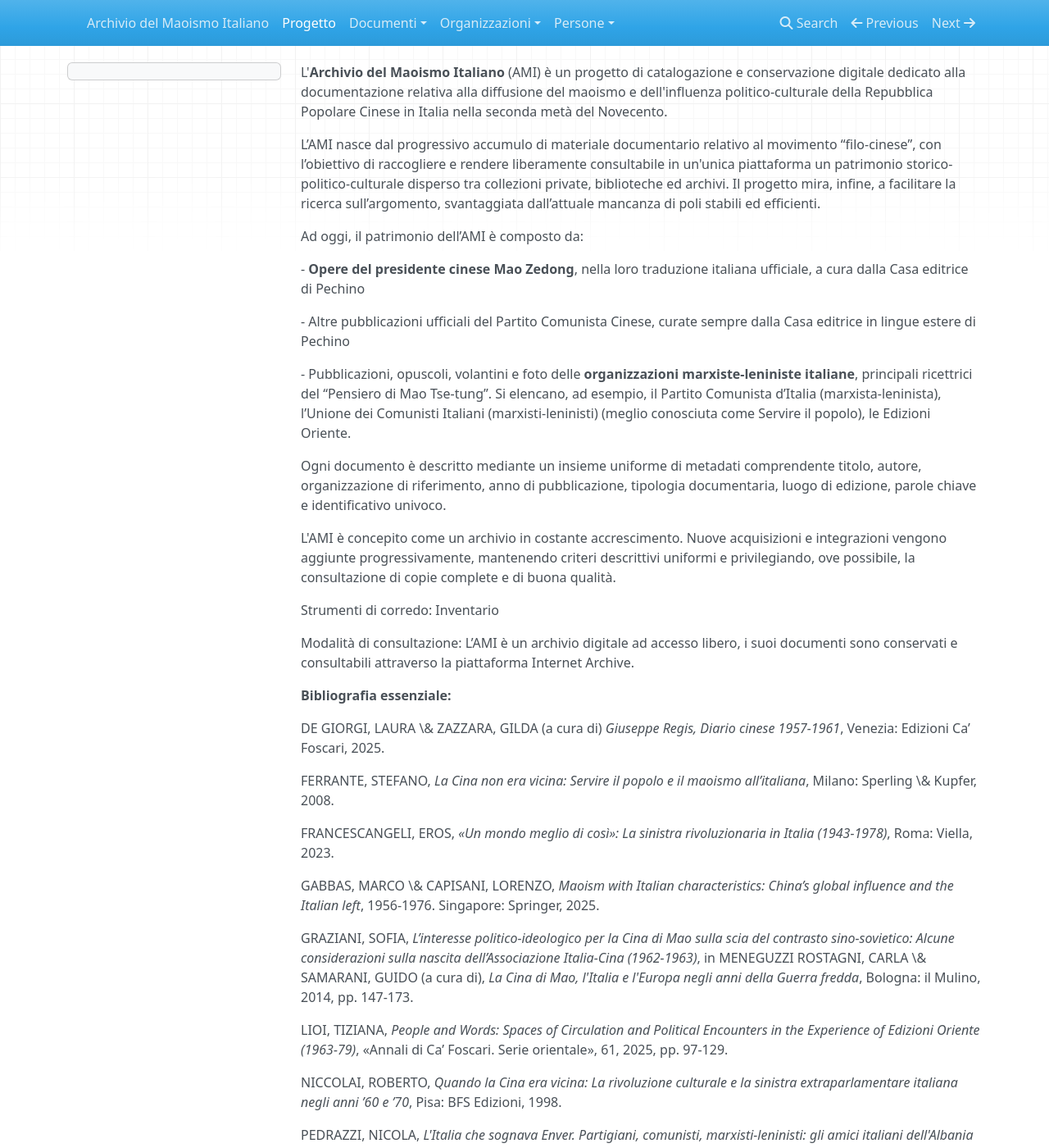
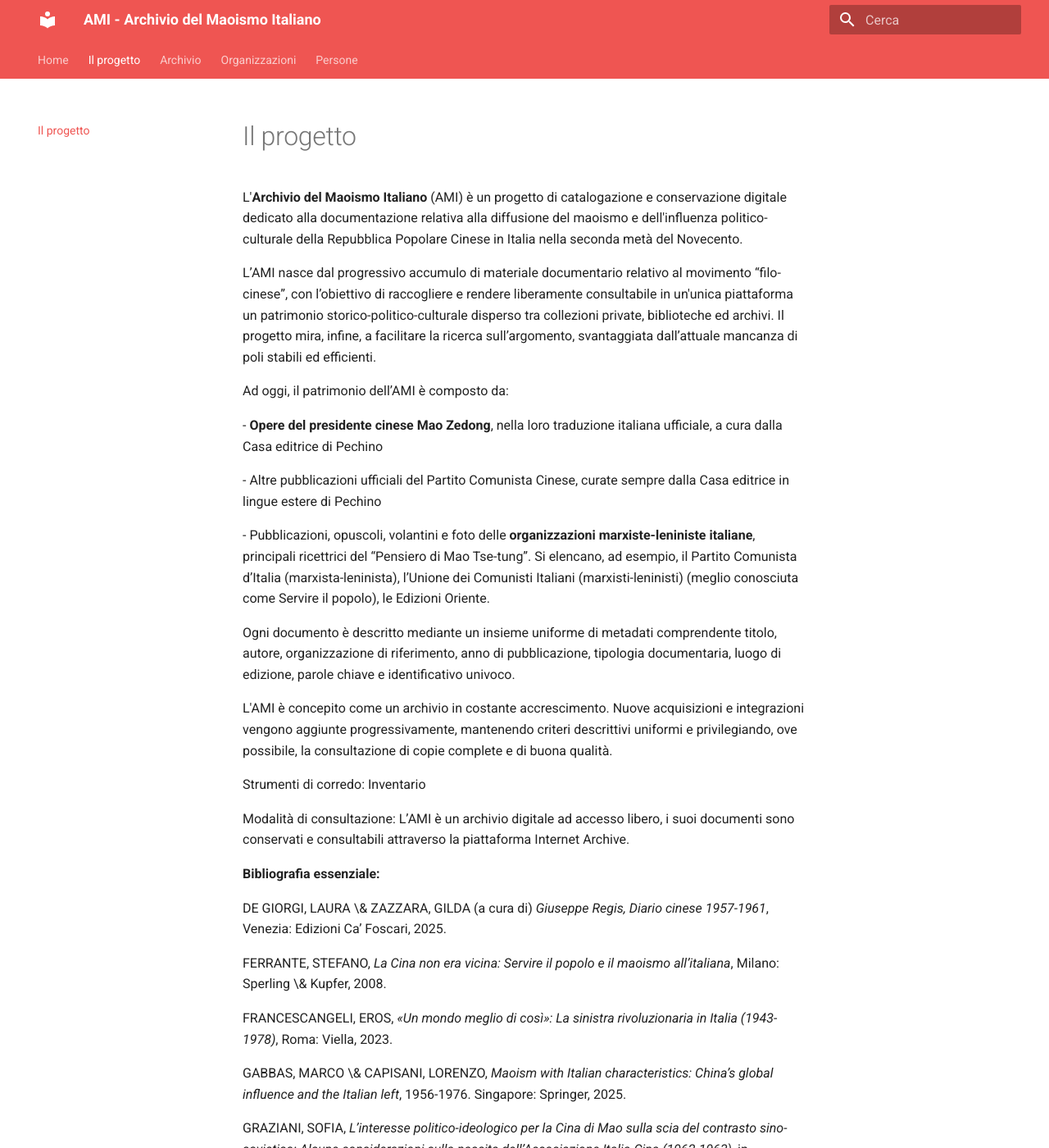
Before and after one commit to AMI-AIM/archivio-maoismo-italiano, an MkDocs documentation site: the page built from docs/progetto.md, in a window 1280 px wide and 1400 px high. Shown: the whole window at 82% size. Built offline with MkDocs 1.6.1 and Material for MkDocs 9.7.7, drawn with Linux system fonts in a browser that asks for light colours; nearby versions of some CDN libraries; some of the changed lines change nothing that is shown; some of the changed text lies outside the part shown.

```diff
--- a/mkdocs.yml
+++ b/mkdocs.yml
@@ -1,42 +1,42 @@
-name: Deploy MkDocs
+site_name: AMI - Archivio del Maoismo Italiano
+site_description: Catalogo digitale per la ricerca storica
+site_author: Ivan Masci
 
-on:
-  push:
-    branches:
-      - main
+theme:
+  name: material
+  language: it
+  features:
+    - navigation.tabs
+    - navigation.sections
+    - navigation.top
+    - search.suggest
+    - search.highlight
+  palette:
+    - scheme: default
+      primary: red
+      accent: red
 
-permissions:
-  contents: write
+plugins:
+  - search
 
-jobs:
-  deploy:
-    runs-on: ubuntu-latest
-    steps:
-      - uses: actions/checkout@v4
+markdown_extensions:
+  - attr_list
+  - md_in_html
+  - tables
+  - pymdownx.highlight:
+      anchor_linenums: true
+  - pymdownx.superfences
 
-      - uses: actions/setup-python@v5
-        with:
-          python-version: '3.12'
+nav:
+  - Home: index.md
+  - Il progetto: progetto.md
+  - Archivio: documenti/
+  - Organizzazioni: organizzazioni/
+  - Persone: persone/
 
-      - name: Install dependencies
-        run: |
-          pip install mkdocs-material
-          pip install pandas openpyxl
-
-      - name: Generate document schede
-        run: python scripts/generatore.py
-
-      - name: Generate people pages
-        run: python scripts/persone.py
-
-      - name: Generate organization pages
-        run: python scripts/org.py
-
-      - name: Copy static files to site
-        run: |
-          mkdocs build
-          if [ -f docs/documenti.json ]; then cp docs/documenti.json site/; fi
-          if [ -f docs/archivio-filtri.js ]; then cp docs/archivio-filtri.js site/; fi
-
-      - name: Deploy to gh-pages
-        run: mkdocs gh-deploy --force
+extra:
+  social:
+    - icon: fontawesome/brands/github
+      link: https://github.com/AMI-AIM/archivio-maoismo-italiano
+      name: AMI su GitHub
+  copyright: "&copy; 2026 AMI - Archivio del Maoismo Italiano"
```
